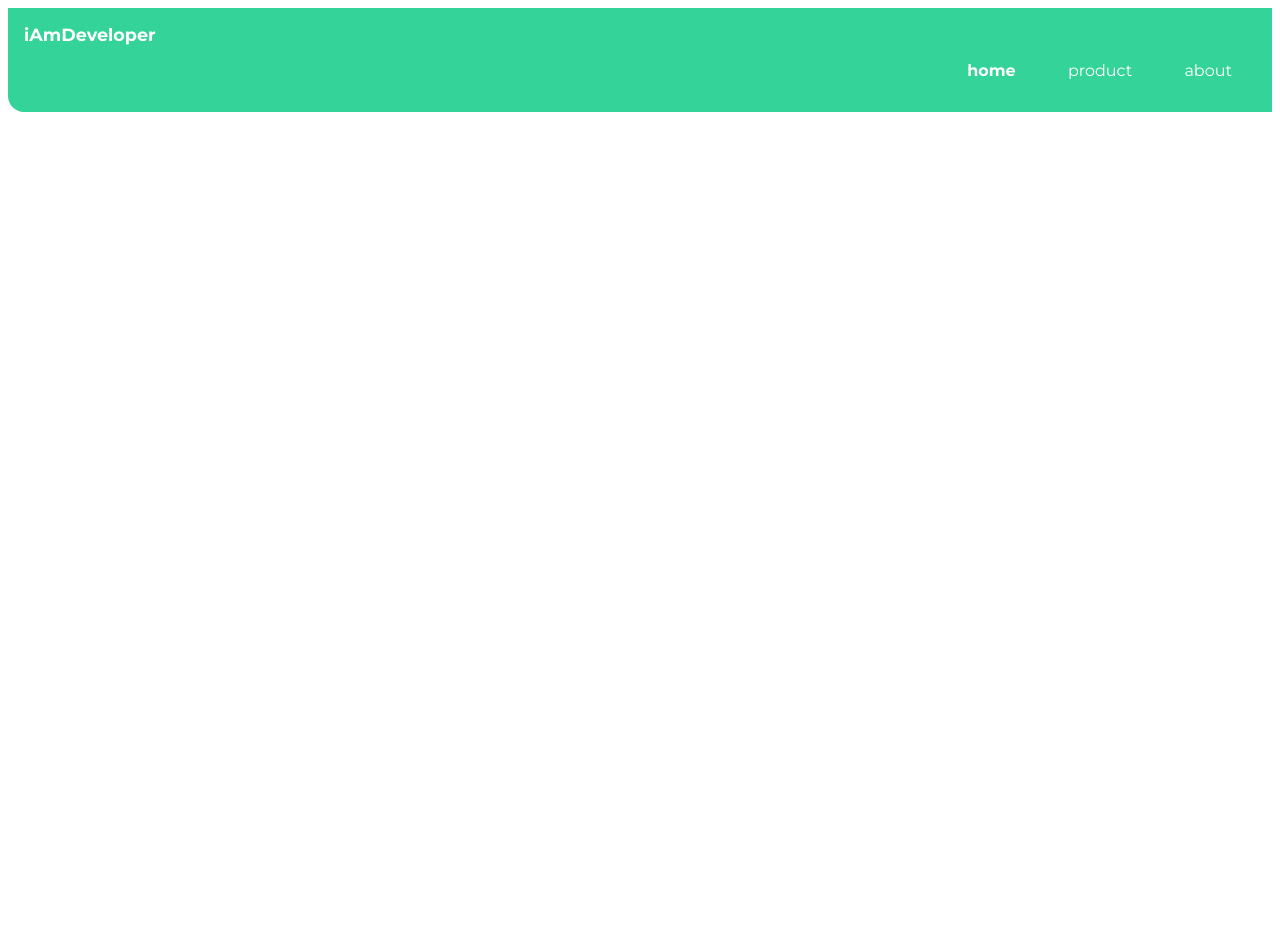
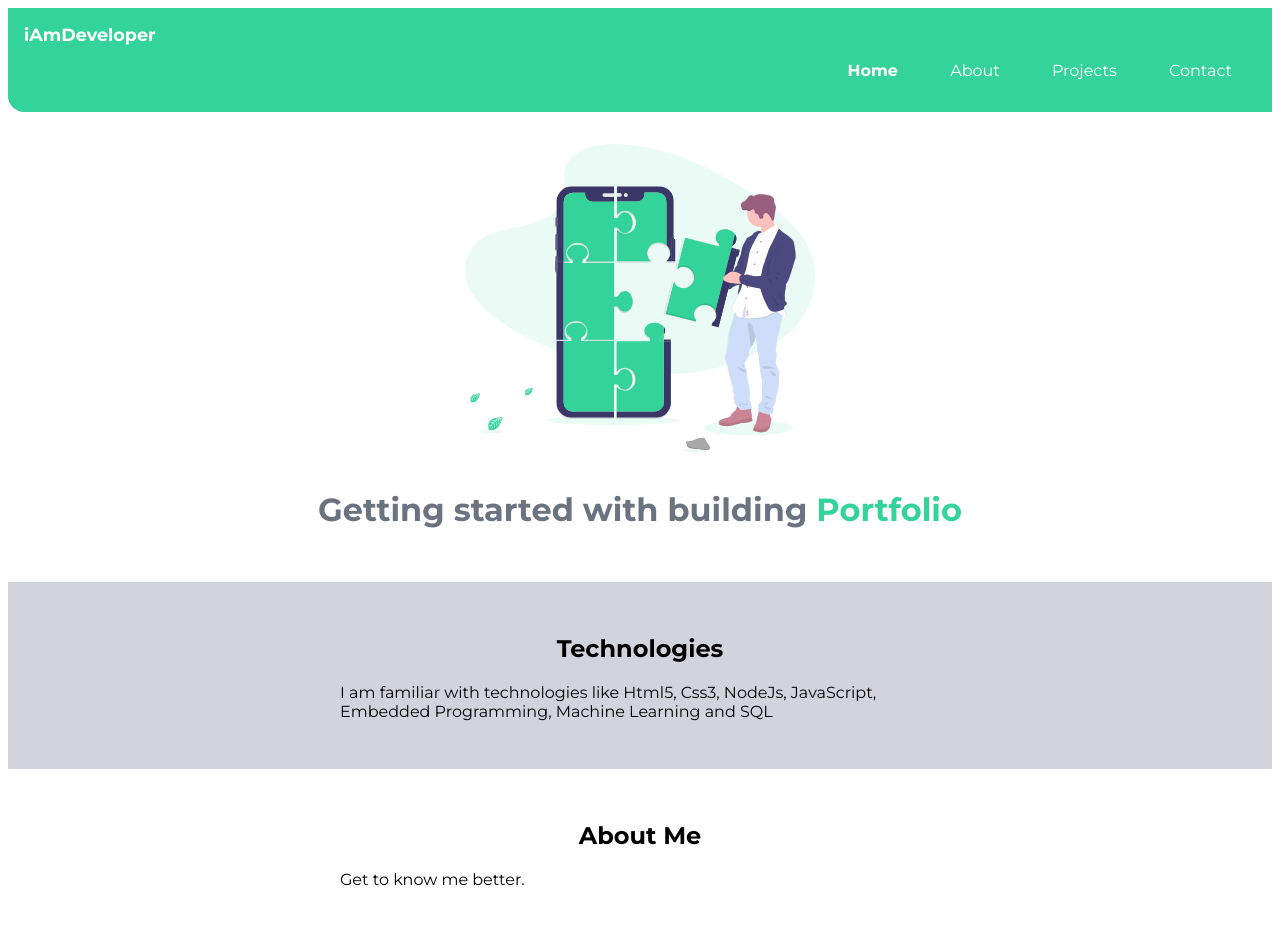
Before and after one commit to Hmrinal/Component-Library, a plain HTML site: page index.html in a window 1280 px wide. Before the commit the page ends 800 px from the top, so only its background shows below. Drawn offline with Linux system fonts and the light colour scheme.

Commit message:
update: portfolio section updated

```diff
--- a/index.html
+++ b/index.html
@@ -13,16 +13,37 @@
         <!-- here brand is developer and product will be projects  -->
         <ul class="list-non-bullet nav-pills">
             <li class="list-item-inline">
-                <a class="link link-active" href="/">home</a>
+                <a class="link link-active" href="/">Home</a>
             </li>
             <li class="list-item-inline">
-                <a class="link" href="/">product</a>
+                <a class="link" href="about.html">About</a>
             </li>
             <li class="list-item-inline">
-                <a class="link" href="/">about</a>
+                <a class="link" href="projects.html">Projects</a>
+            </li>
+            <li class="list-item-inline">
+                <a class="link" href="contact.html">Contact</a>
             </li>
         </ul>
     </nav>
 
+    <header class="hero">
+        <img class="hero-image" src="images/component.svg" alt="component image">
+        <h1 class="hero-heading">Getting started with building <span class="heading-inverted">Portfolio</span></h1>
+    </header>
+
+    <section class="section ow">
+        <div class="container container-center">
+            <h1>Technologies</h3>
+            <p>I am familiar with technologies like Html5, Css3, NodeJs, JavaScript, Embedded Programming, Machine Learning and SQL</p>
+
+        </div>
+    </section>
+    <section class="section">
+        <div class="container container-center">
+            <h1>About Me</h3>
+            <p>Get to know me better. </p>
+        </div>
+    </section>
 </body>
 </html>
```
Also changed, not shown: lib/component.html (+1 -1 lines).
